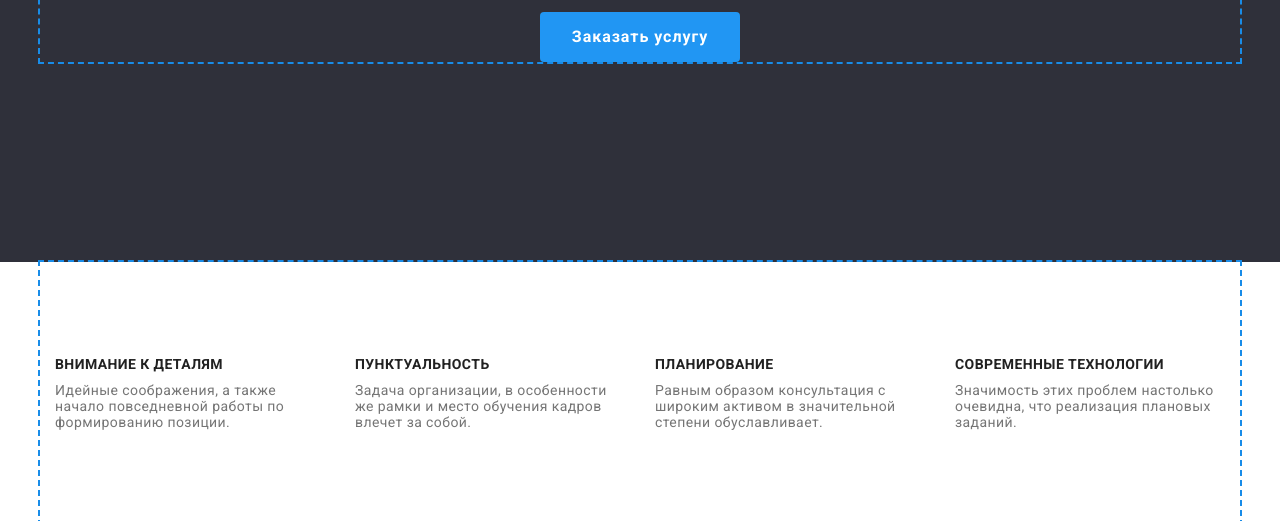
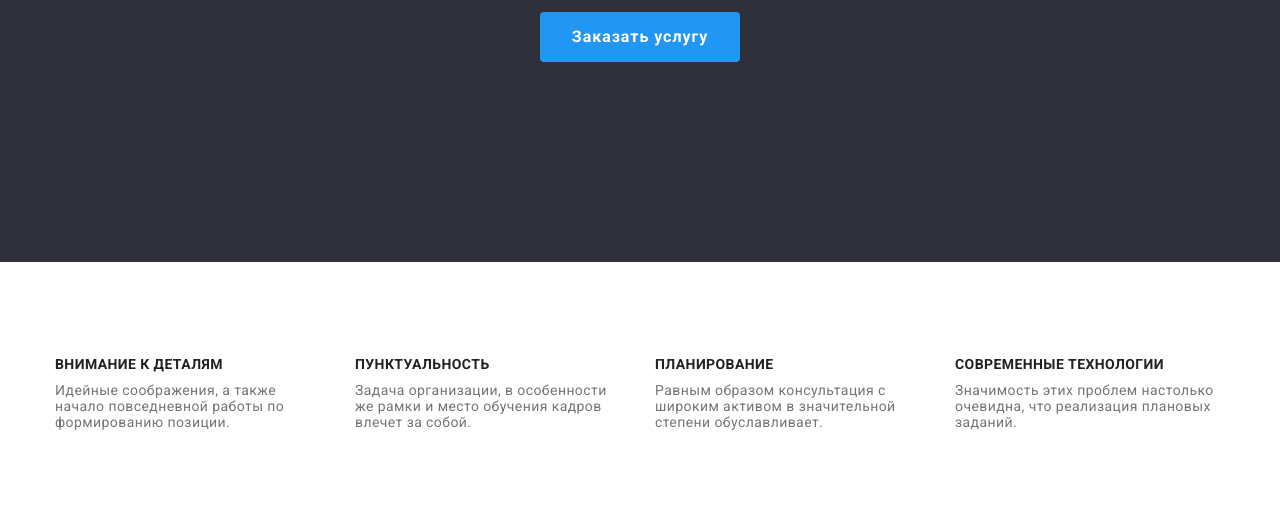
Before and after one commit to OlgaLipko/-goit-markup-hw-03, a plain HTML site: page index.html in a window 1280 px wide. Shown: the part 419-940 px from the top of the page. Drawn offline with nearby package versions, Linux system fonts and the light colour scheme.

Commit message:
дорабатывает portfolio

```diff
--- a/css/styles.css
+++ b/css/styles.css
@@ -11,7 +11,6 @@
   --link-color-change: #2196f3;
   --color-line: #ececec;
 }
-
 
 p,
 h1,
@@ -34,7 +33,7 @@ img {
   width: 1200px;
   padding: 0 15px;
   margin: 0 auto;
-  outline: 2px dashed #188ce8;
+  /*outline: 2px dashed #188ce8;*/
 }
 body {
   color: var(--primary-text-color);
@@ -119,14 +118,14 @@ body {
   border-bottom: 1px solid var(--background-color-command);
   border-left: 1px solid var(--background-color-command);
   border-right: 1px solid var(--background-color-command);
-  }
+}
 
-  .works-examples-title{
-    margin-bottom: 4px;
-  }
+.works-examples-title {
+  margin-bottom: 4px;
+}
 
 .works-examples-title,
-.works-examples-text{
+.works-examples-text {
   padding: 0px 24px 20px;
 }
 
@@ -163,7 +162,6 @@ body {
   flex-direction: column;
 }
 
-
 .button {
   font-family: inherit;
 }
@@ -191,7 +189,6 @@ body {
   background-color: var(--background-hero-btn-change);
 }
 
-
 .filter-button {
   color: var(--color-text);
   background-color: var(--background-color-command);
@@ -218,7 +215,6 @@ body {
   text-decoration: none;
   justify-content: flex-start;
 }
-
 
 .logo-header {
   color: var(--primary-text-color);
@@ -408,26 +404,3 @@ body {
   line-height: calc(30 / 16);
   letter-spacing: 0.03em;
 }
-
-/*.button-container-btn,
-.button-container-cards,
-.body-index,
-.body-portfolio,
-.page-header,
-.hero,
-.peculiarities,
-.visually-hidden,
-.our-peculiarities,
-.our-peculiarities-column,
-.what-are-we-doing,
-.what-are-we-doing-header,
-.images-what-are-we-doing .list,
-.command,
-.our-command-item,
-.footer,
-footer,
-.button-list,
-.works-examples,
-.works-examples-item {
-  outline: 2px solid tomato;
-}
```
